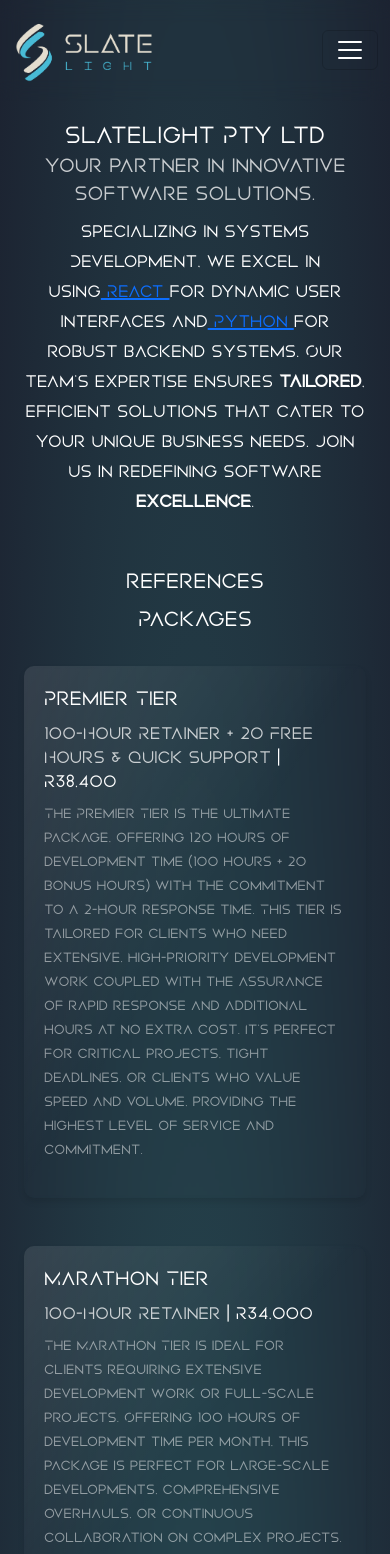
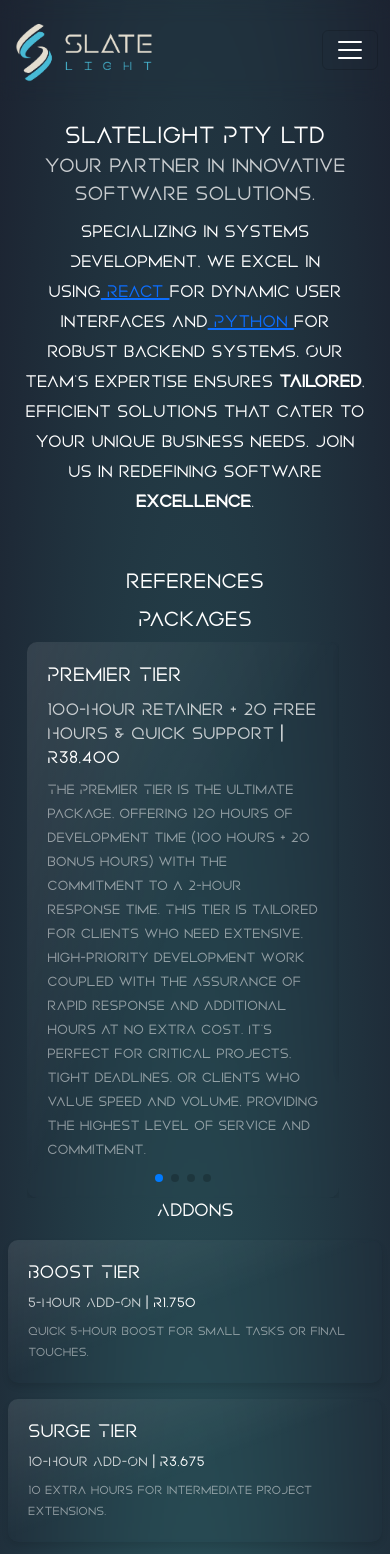
Before and after one commit to azreal1231/Slatelight-Website, a React (Vite) app: page / in a window 390 px wide. Shown: the top 1554 px of the page. Built offline with nearby package versions, Linux system fonts and the light colour scheme.

Commit message:
? added swiper

```diff
--- a/package.json
+++ b/package.json
@@ -11,7 +11,8 @@
   },
   "dependencies": {
     "react": "^18.2.0",
-    "react-dom": "^18.2.0"
+    "react-dom": "^18.2.0",
+    "swiper": "^11.0.5"
   },
   "devDependencies": {
     "@types/react": "^18.0.28",
--- a/src/App.jsx
+++ b/src/App.jsx
@@ -8,6 +8,7 @@
 import PartnersComp from './comps/partners';
 import './App.css';
 import './kak.css';
+import './my-swiper.css';
 
 function App() {
   const [isMobile, setIsMobile] = useState(window.innerWidth < 768);
--- a/src/comps/retainers.jsx
+++ b/src/comps/retainers.jsx
@@ -1,8 +1,16 @@
 import { useState, useEffect } from "react";
+import { Swiper, SwiperSlide } from 'swiper/react';
+
+import 'swiper/css';
+import 'swiper/css/pagination';
+
+import { Pagination } from 'swiper/modules';
+
 import { retainers } from "../utils/constants"
 
 const RetainersComp = () => {
 const [compMounted, setCompMounted] = useState(false)
+const [isMobile, setIsMobile] = useState(window.innerWidth < 768)
 
 useEffect(() => {
     if(!compMounted){
@@ -10,6 +18,19 @@
         doRetainerThing()
     }
 }, [compMounted])
+
+useEffect(() => {
+    function handleResize() {
+        setIsMobile(window.innerWidth < 768);
+    }
+    window.addEventListener('resize', handleResize);
+    handleResize();
+    if (isMobile) return;
+
+    return () => {
+        window.removeEventListener('resize', handleResize);
+    };
+}, [isMobile])
 
 function doRetainerThing(){
     const cards = document.querySelectorAll('.retainer-card');
@@ -40,9 +61,28 @@
     });
 }
 
-return <>
-<div className="row">
-    <h2 className="text-white text-center" id="packages">Packages</h2>
+const MobileComp = () => {
+    return <div className="row d-flex justify-content-center">
+        <div className="col-11">
+        <Swiper slidesPerView={'1'} pagination={{clickable: true,}}
+            modules={[Pagination]}className="mySwiper">
+            {retainers.map((_x, _index) =>
+                <SwiperSlide key={_index}>
+                    <div className="retainer-card">
+                        <h3>{_x['title']}</h3>
+                        <h5><span className="opacity-75">{_x['sub_title']}</span> | <span>{_x['amount']}</span></h5>
+                        <p className="opacity-50">{_x['description']}</p>
+                    </div>
+                </SwiperSlide>
+            )}
+        </Swiper>
+        </div>
+    </div>
+}
+
+const NonMobileComp = () => {
+    return (
+        <>
         {retainers.map((_x, _index) =>
             <div className="col-12 col-md-6 col-lg-6 p-4" key={_index}>
                 <div className="retainer-card">
@@ -52,6 +92,19 @@
                 </div>
             </div>
         )}
+        </>
+    )
+}
+
+return <>
+<div className="row">
+    <h2 className="text-white text-center" id="packages">Packages</h2>
+    {isMobile?
+        <MobileComp/>
+    :
+        <NonMobileComp/>
+    }
+
 </div>
 </>
 }
--- /dev/null
+++ b/src/my-swiper.css
@@ -0,0 +1,22 @@
+.swiper-slide {
+
+}
+
+.swiper-slide img {
+    display: block;
+    width: 100%;
+    height: 100%;
+    object-fit: cover;
+}
+
+.swiper-slide {
+    width: 80%;
+}
+
+.swiper-slide:nth-child(2n) {
+    width: 60%;
+}
+
+.swiper-slide:nth-child(3n) {
+    width: 40%;
+}
```
Also changed, not shown: 1 other file (tests, documents, lock files or other folders). Lines whose indentation alone changed are shown as unchanged.
